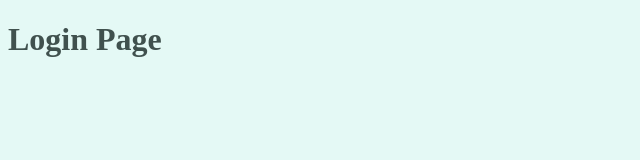
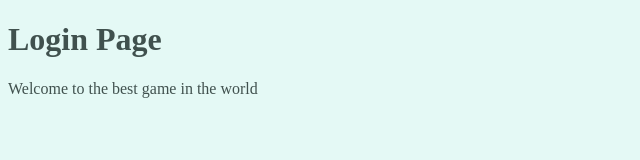
Before and after one commit to rafsanzi-ludhi/beyond_stem, a plain HTML site: page client/index.html in a window 1280 px wide. Shown: the whole page, without its empty margins (0-640 px from the left). Drawn offline with Linux system fonts and the light colour scheme.

Commit message:
Added welcome message

```diff
--- a/client/index.html
+++ b/client/index.html
@@ -8,6 +8,7 @@
   </head>
   <body>
     <h1>Login Page</h1>
+    <p>Welcome to the best game in the world</p>
     <script src="js/common.js" defer></script>
     <script src="js/auth.js" defer></script>
   </body>
```
